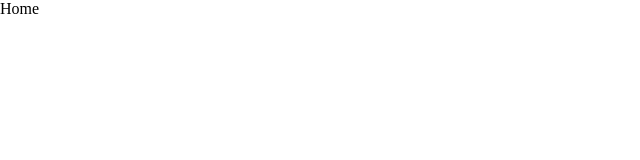
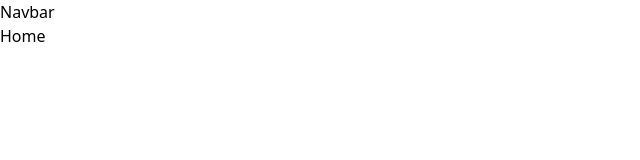
Before and after one commit to mkulemeka/Portfolio-v2, a React (Vite) app: page / in a window 1280 px wide. Shown: the top 160 px of the page, without its empty margins (0-640 px from the left). Built offline with nearby package versions, Linux system fonts and the light colour scheme.

Commit message:
some changes made

```diff
--- a/package.json
+++ b/package.json
@@ -10,12 +10,15 @@
   },
   "dependencies": {
     "react": "^18.2.0",
-    "react-dom": "^18.2.0"
+    "react-dom": "^18.2.0",
+    "react-router-dom": "^6.10.0",
+    "sass": "^1.62.0"
   },
   "devDependencies": {
     "@types/react": "^18.0.28",
     "@types/react-dom": "^18.0.11",
     "@vitejs/plugin-react": "^3.1.0",
+    "tailwindcss": "^3.3.1",
     "vite": "^4.2.0"
   }
 }
--- /dev/null
+++ b/src/App.jsx
@@ -0,0 +1,21 @@
+import { About, Contact, Home, Projects } from "./pages";
+import { Route, Routes } from "react-router-dom";
+
+import { Navbar } from "./components";
+import React from "react";
+
+const App = () => {
+  return (
+    <>
+      <Navbar />
+      <Routes>
+        <Route path="/" element={<Home />} />
+        <Route path="./about" element={<About />} />
+        <Route path="./projects" element={<Projects />} />
+        <Route path="./contact" element={<Contact />} />
+      </Routes>
+    </>
+  );
+};
+
+export default App;
--- /dev/null
+++ b/src/components/Navbar.jsx
@@ -0,0 +1,5 @@
+const Navbar = () => {
+  return <div>Navbar</div>;
+};
+
+export default Navbar;
--- /dev/null
+++ b/src/components/index.js
@@ -0,0 +1 @@
+export { default as Navbar } from "./Navbar";
--- a/src/main.jsx
+++ b/src/main.jsx
@@ -1,20 +1,14 @@
 import "./styles/index.scss";
 
-import { About, Contact, Home, Projects } from "./pages";
-import { RouterProvider, createBrowserRouter } from "react-router-dom";
-
+import App from "./App.jsx";
+import { BrowserRouter } from "react-router-dom";
 import React from "react";
 import ReactDOM from "react-dom/client";
 
-const router = createBrowserRouter([
-  { path: "/", element: <Home /> },
-  { path: "/about", element: <About /> },
-  { path: "/projects", element: <Projects /> },
-  { path: "/contact", element: <Contact /> },
-]);
-
 ReactDOM.createRoot(document.getElementById("root")).render(
   <React.StrictMode>
-    <RouterProvider router={router} />
+    <BrowserRouter>
+      <App />
+    </BrowserRouter>
   </React.StrictMode>
 );
--- a/src/pages/Projects.jsx
+++ b/src/pages/Projects.jsx
@@ -0,0 +1,5 @@
+const Projects = () => {
+  return <div>Projects</div>;
+};
+
+export default Projects;
--- a/src/styles/index.scss
+++ b/src/styles/index.scss
@@ -7,3 +7,9 @@
   padding: 0;
   margin: 0;
 }
+
+:root {
+  --primary-green: #49c5b6;
+  --primary-bg-black: #000;
+  --slate: #26282A;
+}
--- /dev/null
+++ b/tailwind.config.js
@@ -0,0 +1,8 @@
+/** @type {import('tailwindcss').Config} */
+module.exports = {
+  content: ["./src/**/*.{js,jsx,ts,tsx}"],
+  theme: {
+    extend: {},
+  },
+  plugins: [],
+};
```
Also changed, not shown: 1 other file (tests, documents, lock files or other folders).
